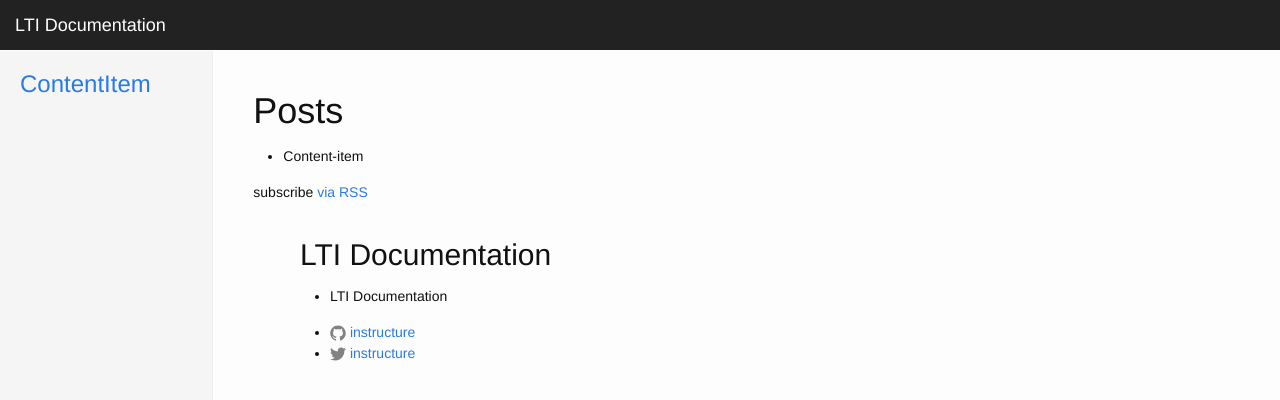
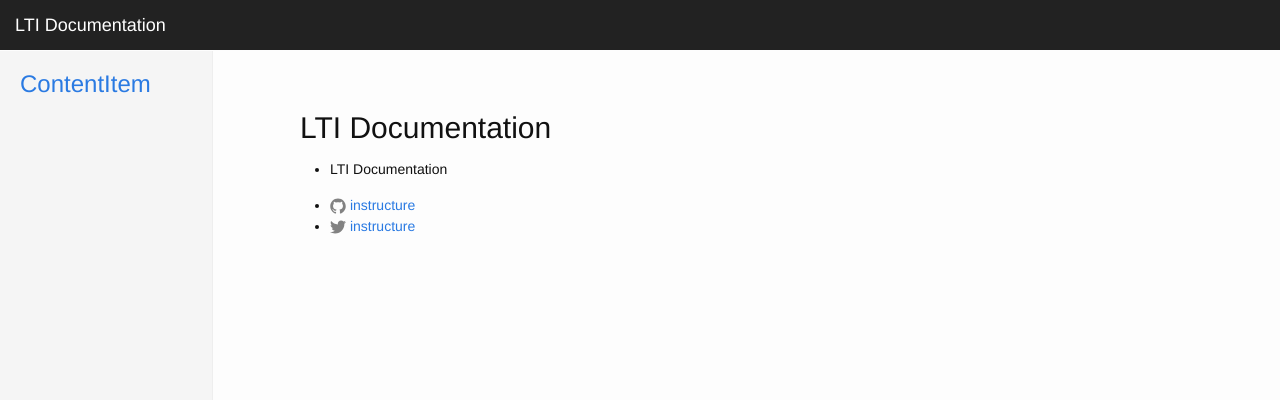
Before and after one commit to instructure/lti_docs, a Jekyll site: the page built from index.html, in a window 1280 px wide. Shown: the top 400 px of the page. Built offline with Jekyll 4.4.1, drawn with Linux system fonts in a browser that asks for light colours; nearby versions of some CDN libraries; library files that are not in the unit come from our copies.

Commit message:
remove the default home page content

```diff
--- a/index.html
+++ b/index.html
@@ -4,20 +4,4 @@ layout: default
 
 <div class="home">
 
-  <h1 class="page-heading">Posts</h1>
-
-  <ul class="post-list">
-    {% for category in site.categories %}
-      <li>
-        <span class="post-meta">{{ category | first | capitalize }}</span>
-
-        <h2>
-          <a class="post-link" href="{{ post.url | prepend: site.baseurl }}">{{ post.title }}</a>
-        </h2>
-      </li>
-    {% endfor %}
-  </ul>
-
-  <p class="rss-subscribe">subscribe <a href="{{ "/feed.xml" | prepend: site.baseurl }}">via RSS</a></p>
-
 </div>
```
